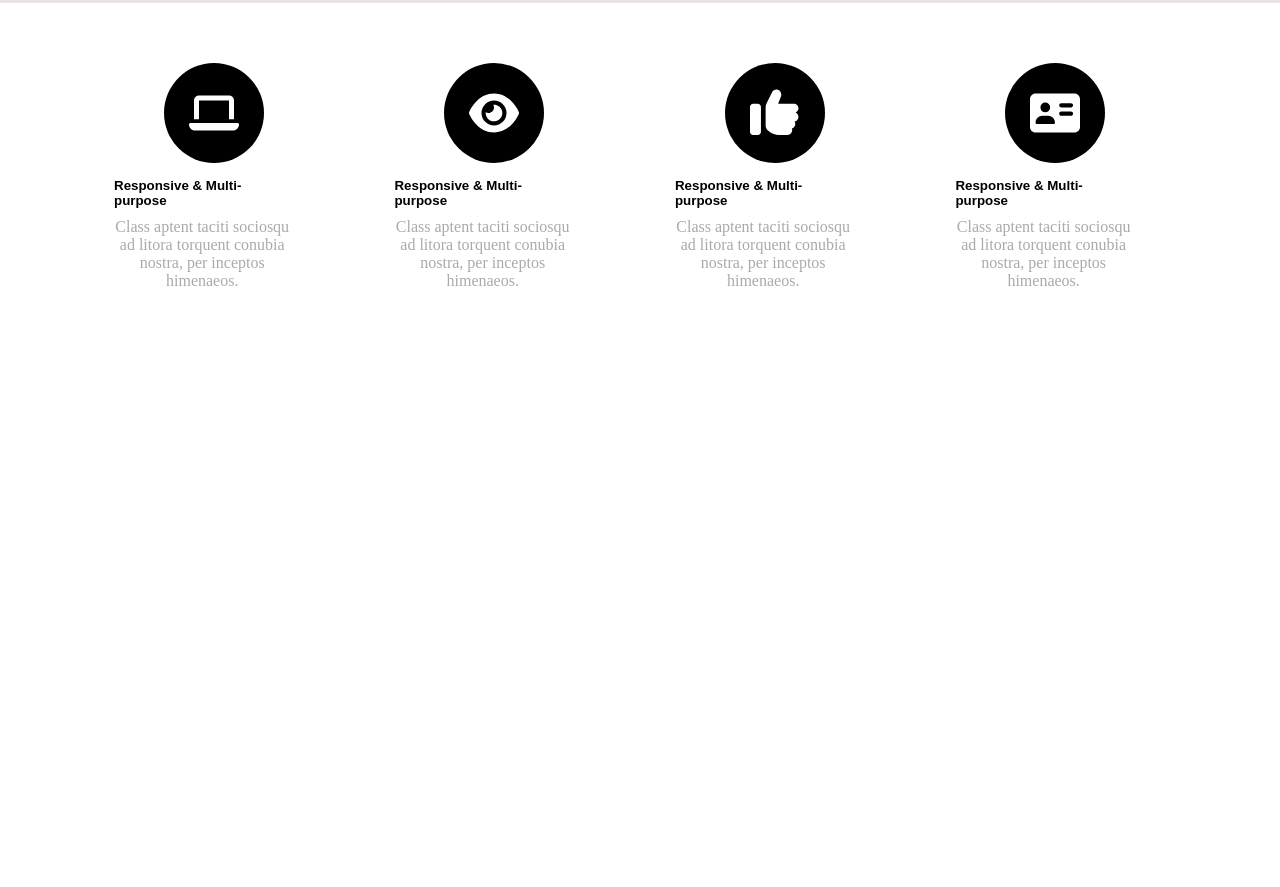
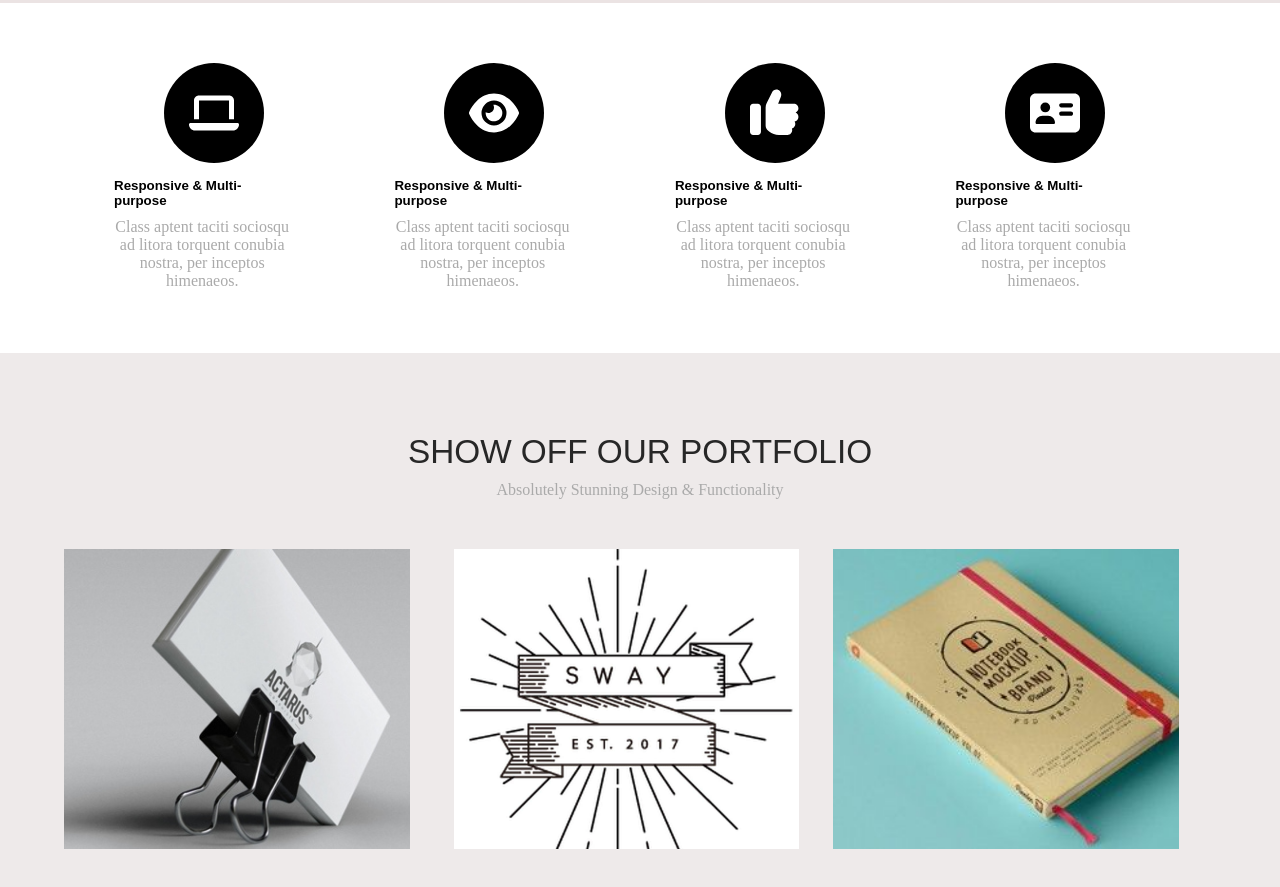
Before and after one commit to Jaga8007/17-dars, a plain HTML site: page index.html in a window 1280 px wide. Shown: the part 1134-2021 px from the top of the page. Before the commit the page ends 1487 px from the top, so only its background shows below. Drawn offline with Linux system fonts and the light colour scheme.

Commit message:
uzgartirdim

```diff
--- a/css.css/1-vazifa.css
+++ b/css.css/1-vazifa.css
@@ -266,3 +266,51 @@
     text-align: center;
     margin-top: 10px;
 }
+.foto{
+    width: 100%;
+    height: 100vh;
+    background-color: rgb(238, 234, 234);
+}
+.show{
+    font-size: 25pt;
+    font-family: sans-serif;
+    font-weight: 300;
+    text-align: center;
+    padding-top: 80px;
+    color: rgb(39, 39, 39);
+}
+.abs{
+    text-align: center;
+    color: #aaa;
+    padding-top: 10px;
+}
+.foto1{
+    padding-top: 50px;
+}
+.photo1{
+    width: 30%;
+    height: 300px;
+    background-image: url('./../rasm/3.jpg');
+    background-repeat: no-repeat;
+    background-size: cover;
+    display: inline-block;
+    margin-right: 40px;
+}
+.photo2{
+    width: 30%;
+    height: 300px;
+    background-image: url('./../rasm/5.jpg');
+    background-repeat: no-repeat;
+    background-size: cover;
+    display: inline-block;
+    margin-right: 30px;
+}
+.photo3{
+    width: 30%;
+    height: 300px;
+    background-image: url('./../rasm/6.jpg');
+    background-repeat: no-repeat;
+    background-size: cover;
+    display: inline-block;
+    margin-right: 30px;
+}
--- a/index.html
+++ b/index.html
@@ -188,6 +188,21 @@
             </div>
         </div>
     </div>
+    <div class="foto">
+        <div class="conteyner">
+            <div class="show">
+                SHOW OFF OUR PORTFOLIO
+            </div>
+            <div class="abs">
+                Absolutely Stunning Design & Functionality
+            </div>
+            <div class="foto1">
+                <div class="photo1"></div>
+                <div class="photo2"></div>
+                <div class="photo3"></div>
+            </div>
+        </div>
+    </div>
 </body>
 <script src="./js/all.min.js"></script>
 </html>
```
Also changed, not shown: rasm/3.jpg (added), rasm/5.jpg (added), rasm/6.jpg (added).
